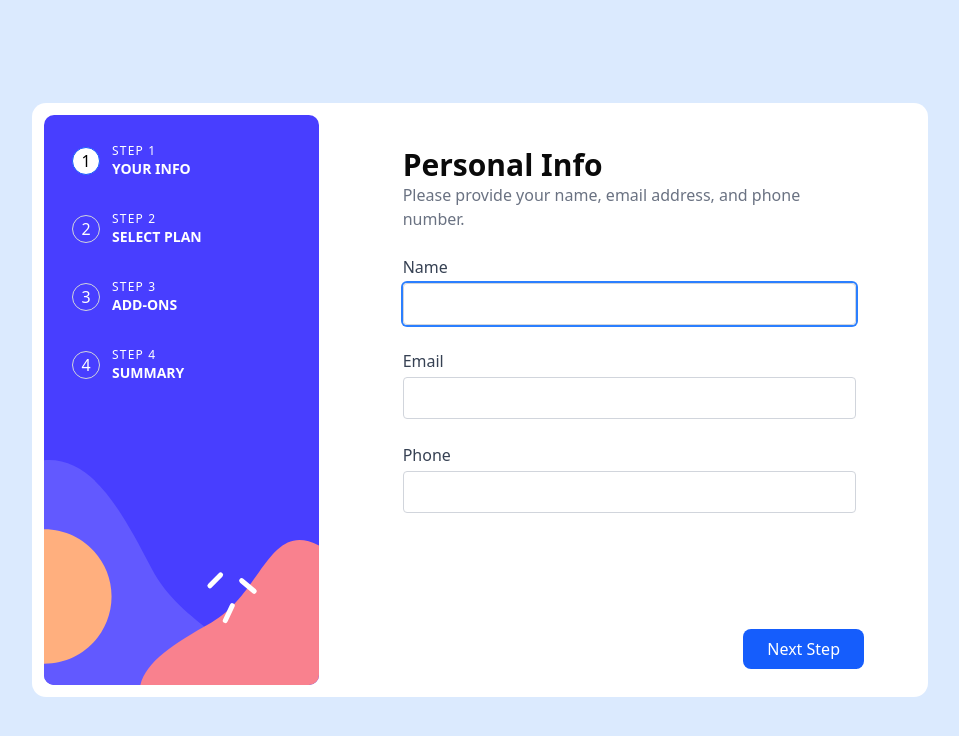
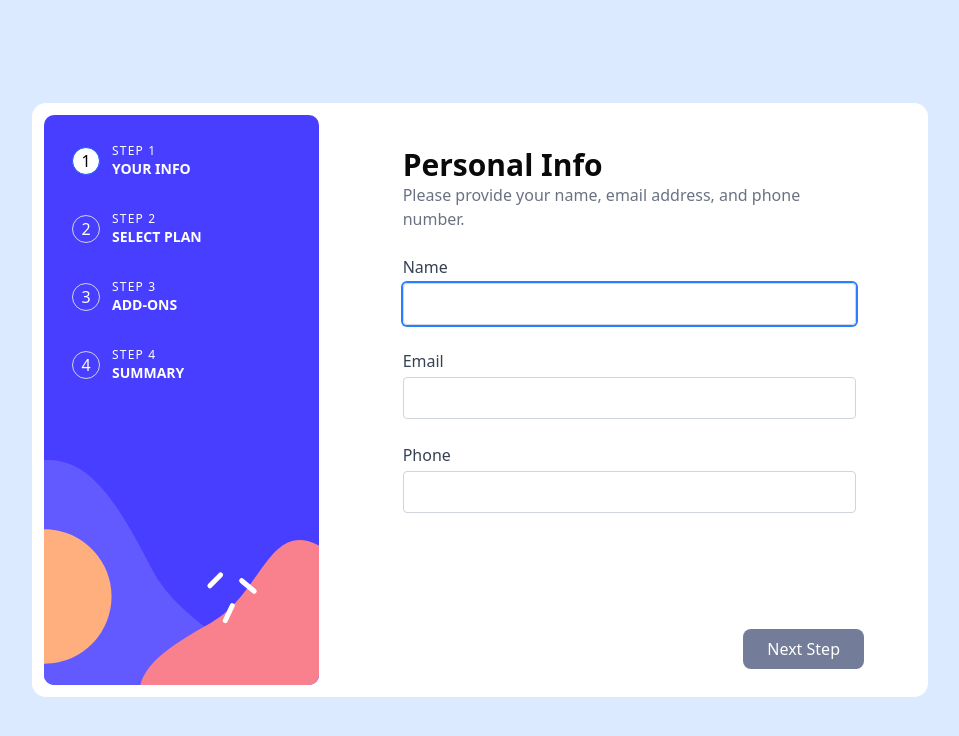
Before and after one commit to AskTiba/bit-by-bit, a Next.js app: page /challenges/multi-step-form in a window 1280 px wide. Shown: the top 736 px of the page, without its empty margins (160-1119 px from the left). Built offline with nearby package versions, Linux system fonts and the light colour scheme.

Commit message:
feat(button): add button states and colors for active, disabled and hover

```diff
--- a/src/app/challenges/multi-step-form/components/FormPage.tsx
+++ b/src/app/challenges/multi-step-form/components/FormPage.tsx
@@ -23,9 +23,11 @@ const FormPage = () => {
     register,
     handleSubmit,
     trigger,
-    formState: { errors },
-    setValue, // 👈 Add this
-  } = useForm<MyFormData>();
+    formState: { errors, isValid },
+    setValue,
+  } = useForm<MyFormData>({
+    mode: "onChange", // ensures isValid updates as the user types
+  });
 
   // Mark step visited when activeStep changes
   useEffect(() => {
@@ -107,6 +109,7 @@ const FormPage = () => {
               stepsLength={steps.length}
               onNext={onNext}
               onBack={onBack}
+              isValid={isValid}
             />
           </div>
         </form>
@@ -118,6 +121,7 @@ const FormPage = () => {
           stepsLength={steps.length}
           onNext={onNext}
           onBack={onBack}
+          isValid={isValid}
         />
       </div>
     </main>
--- a/src/app/challenges/multi-step-form/components/NavigationButtons.tsx
+++ b/src/app/challenges/multi-step-form/components/NavigationButtons.tsx
@@ -1,4 +1,3 @@
-// components/NavigationButtons.tsx
 import React from "react";
 
 interface NavigationButtonsProps {
@@ -6,40 +5,60 @@ interface NavigationButtonsProps {
   stepsLength: number;
   onBack: () => void;
   onNext: () => void;
+  isValid: boolean;
 }
 
-const NavigationButtons: React.FC<NavigationButtonsProps> = ({
+const colors = {
+  blue: {
+    DEFAULT: "bg-blue-950",
+    hover: "hover:bg-blue-950/80",
+    disabled: "bg-blue-950/60 cursor-not-allowed",
+  },
+  green: {
+    DEFAULT: "bg-blue-800",
+    hover: "hover:bg-blue-700",
+    disabled: "bg-gray-300 cursor-not-allowed",
+  },
+};
+
+export const NavigationButtons: React.FC<NavigationButtonsProps> = ({
   activeStep,
   stepsLength,
   onBack,
   onNext,
+  isValid,
 }) => {
-  if (activeStep >= stepsLength) return null; // Hide on final appreciation step
+  if (activeStep >= stepsLength) return null; // no buttons on final screen
+
+  const isLast = activeStep === stepsLength - 1;
+  const btnColors = isLast ? colors.green : colors.blue;
 
   return (
     <div className="flex justify-between items-center p-4">
-      {activeStep > 0 && (
+      {activeStep > 0 ? (
         <button
           type="button"
           onClick={onBack}
-          className="px-4 py-2 bg-transparent text-purple-500 cursor-pointer rounded-md hover:text-purple-900 transition"
+          className="px-4 py-2 bg-transparent cursor-pointer text-blue-400 hover:text-blue-950 transition rounded-md"
         >
           Go Back
         </button>
+      ) : (
+        <div />
       )}
-      <div className="ml-auto">
-        <button
-          type="button"
-          onClick={onNext}
-          className={`px-6 py-2 ${
-            activeStep === stepsLength - 1
-              ? "bg-green-600 hover:bg-green-700"
-              : "bg-blue-600 hover:bg-blue-700"
-          } text-white font-medium cursor-pointer rounded-md transition duration-300`}
-        >
-          {activeStep === stepsLength - 1 ? "Confirm" : "Next Step"}
-        </button>
-      </div>
+
+      <button
+        type="button"
+        onClick={() => isValid && onNext()}
+        disabled={!isValid}
+        className={`px-6 py-2 text-white cursor-pointer font-medium rounded-md transition duration-300 ${
+          isValid
+            ? `${btnColors.DEFAULT} ${btnColors.hover}`
+            : btnColors.disabled
+        }`}
+      >
+        {isLast ? "Confirm" : "Next Step"}
+      </button>
     </div>
   );
 };
```
